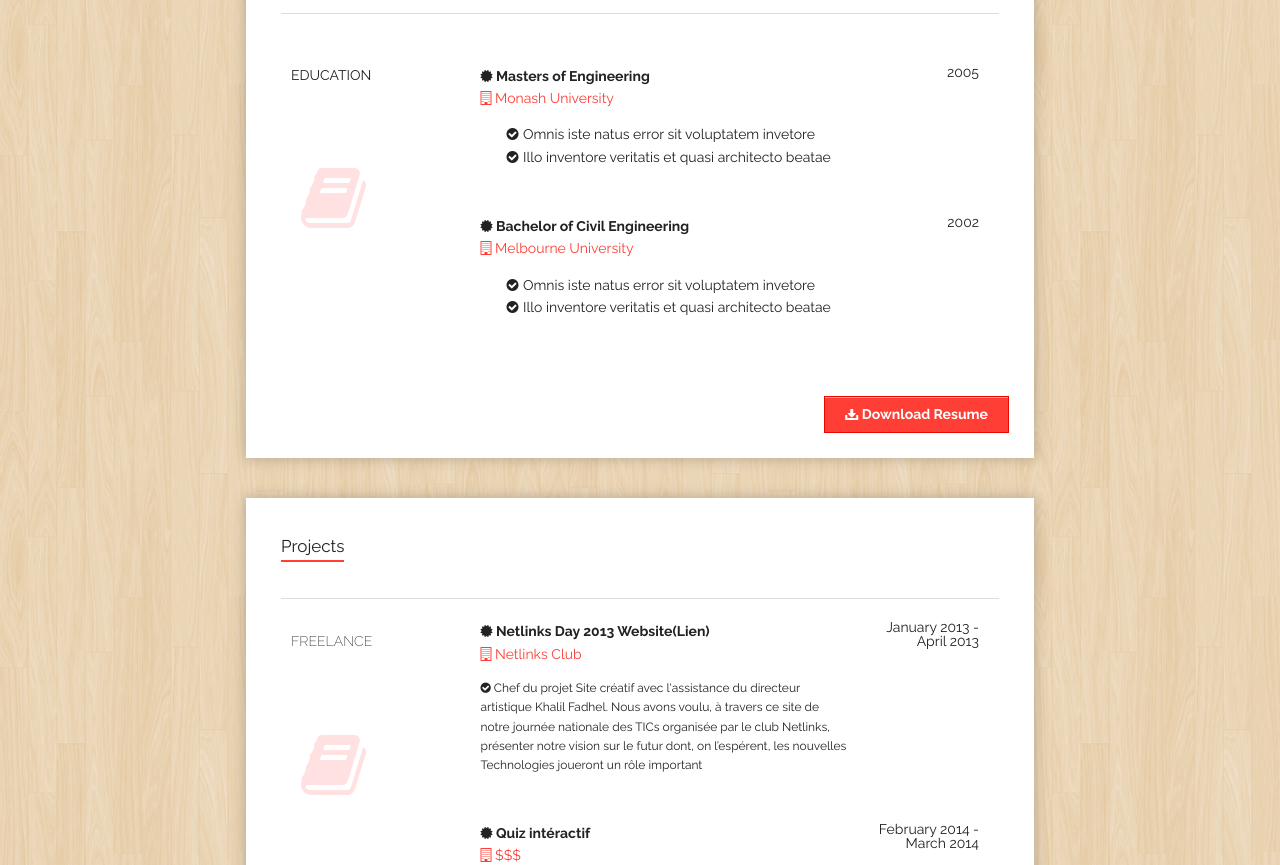
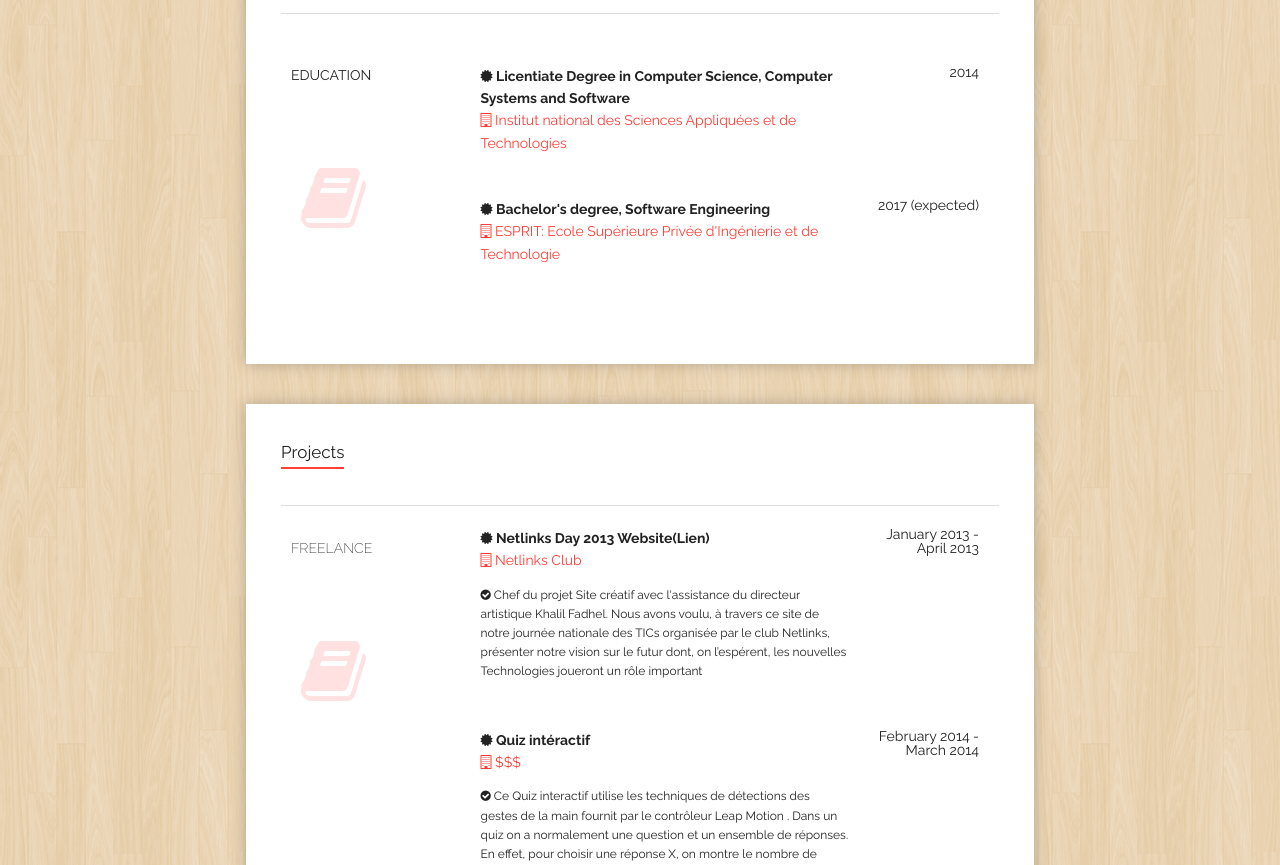
Before and after one commit to Aym3nTN/aym3ntn.github.com, a plain HTML site: page index.html in a window 1280 px wide. Shown: the part 1539-2404 px from the top of the page. Drawn offline with Linux system fonts and the light colour scheme; some packages are replaced by stand-ins of ours; a script that the page names is missing.

Commit message:
Portfolio (temporary)

```diff
--- a/index.html
+++ b/index.html
@@ -216,46 +216,34 @@
 
                 <div class="nine columns resume-entry">
                     <div class="nine columns">
-                        <span class="resume-title"><i class="icon-certificate">&nbsp;</i>Masters of Engineering</span><br />
-                        <span class="resume-company"><i class="icon-building">&nbsp;</i>Monash University</span><br />
+                        <span class="resume-title"><i class="icon-certificate">&nbsp;</i>Licentiate Degree in Computer Science, Computer Systems and Software
+</span><br />
+                        <span class="resume-company"><i class="icon-building">&nbsp;</i>Institut national des Sciences Appliquées et de Technologies</span><br />
                         <br />
-                        <ul>
-                            <li><i class="icon-ok-sign">&nbsp;</i>Omnis iste natus error sit voluptatem invetore</li>
-                            <li><i class="icon-ok-sign">&nbsp;</i>Illo inventore veritatis et quasi architecto beatae</li>
-
-                        </ul>
                     </div>
 
                     <div class="three columns text-right">
-                        2005
+                        2014
                     </div>
 
                 </div>
 
                 <div class="nine columns resume-entry">
                     <div class="nine columns">
-                        <span class="resume-title"><i class="icon-certificate">&nbsp;</i>Bachelor of Civil Engineering</span><br />
-                        <span class="resume-company"><i class="icon-building">&nbsp;</i>Melbourne University</span><br />
+                        <span class="resume-title"><i class="icon-certificate">&nbsp;</i>Bachelor's degree, Software Engineering</span><br />
+                        <span class="resume-company"><i class="icon-building">&nbsp;</i>ESPRIT: Ecole Supérieure Privée d'Ingénierie et de Technologie</span><br />
                         <br />
-                        <ul>
-                            <li><i class="icon-ok-sign">&nbsp;</i>Omnis iste natus error sit voluptatem invetore</li>
-                            <li><i class="icon-ok-sign">&nbsp;</i>Illo inventore veritatis et quasi architecto beatae</li>
 
-                        </ul>
-                    </div>
+                </div>
 
                     <div class="three columns text-right">
-                        2002
+                        2017 (expected)
                     </div>
 
                 </div>
 
 
 
-            </div>
-
-            <div class="button right">
-                <i class="icon-download-alt left">&nbsp;</i><span class="left">Download Resume</span>
             </div>
 
         </section><!-- end of Resume -->
```
